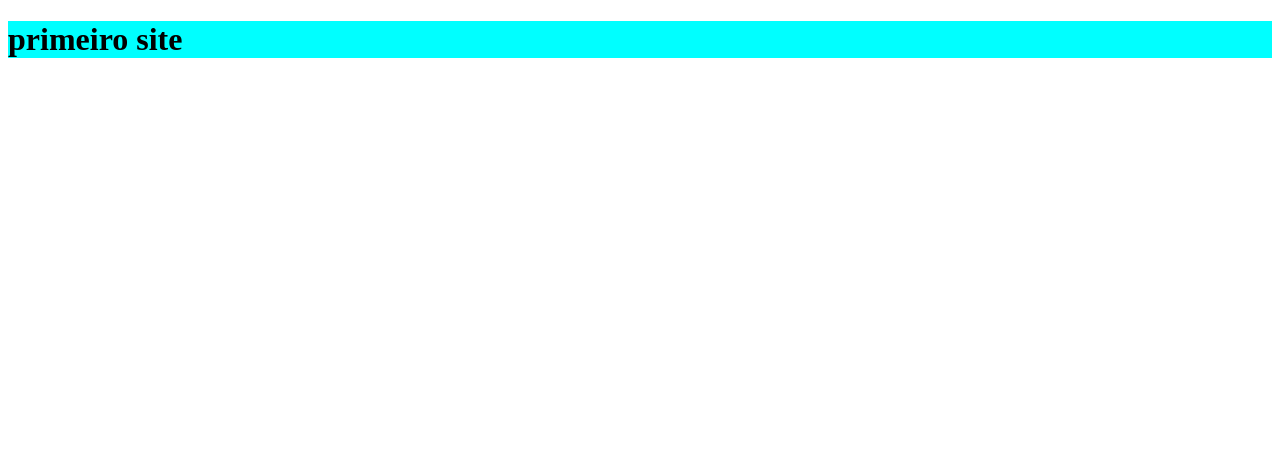
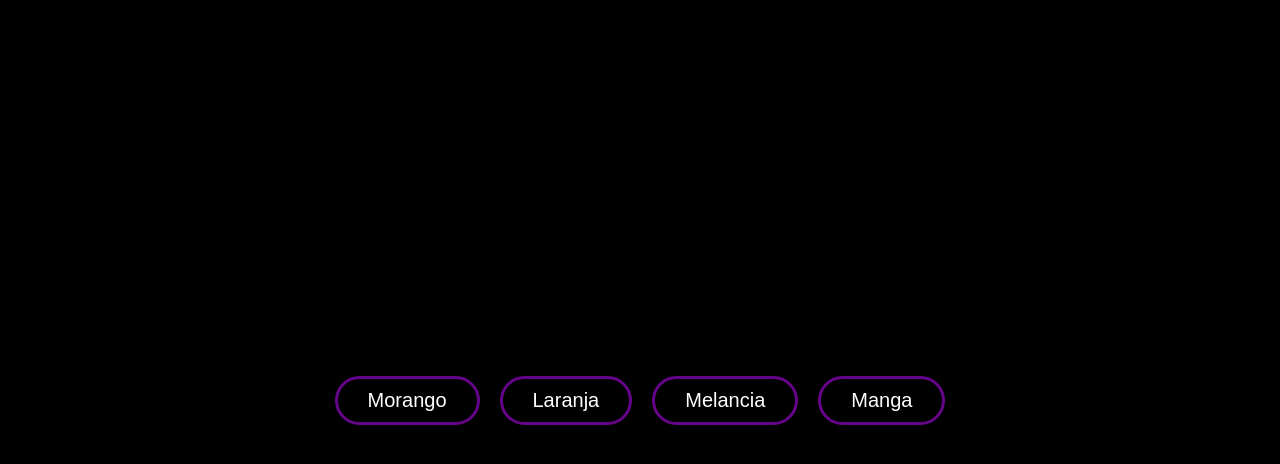
Before and after one commit to mar1alaura/sala04tds, a plain HTML site: page sala04tds/sala04tds/sala04tds/primeiro exercicio/index.html in a window 1280 px wide. Drawn offline with Linux system fonts and the light colour scheme.

Commit message:
Add files via upload

```diff
--- a/sala4tds/primeiro exercicio/index.html
+++ b/sala04tds/sala04tds/sala04tds/primeiro exercicio/index.html
@@ -7,6 +7,9 @@
     <link rel="stylesheet" href="style.css">
 </head>
 <body>
-    <h1>primeiro site</h1>
+   <button>Morango</button>
+   <button>Laranja</button>
+   <button>Melancia</button>
+   <button>Manga</button>
 </body>
 </html>
--- /dev/null
+++ b/sala04tds/sala04tds/sala04tds/primeiro exercicio/style.css
@@ -0,0 +1,34 @@
+*{
+    padding: 0;
+    margin: 0;
+    box-sizing: border-box;
+}
+
+body{
+background-color: black;
+display: flex;
+align-items: center;
+justify-content: center;
+height: 100vh;
+gap: 20px;
+}
+
+button{
+    color: white;
+    background-color: transparent;
+    border: none;
+    border: 3px solid #650488;
+    padding: 10px 30px;
+    border-radius: 999px;
+    transition: 200ms all linear;
+    font-size: 20px;
+
+
+}
+
+button:hover{
+    cursor: pointer;
+    border: 3px solid #650488;
+    background-color: #650488;
+    box-shadow: rgb(85, 91, 255) 0px 0px 0px 3px, rgb(31, 193, 27) 0px 0px 0px 6px, rgb(255, 217, 19) 0px 0px 0px 9px, rgb(255, 156, 85) 0px 0px 0px 12px, rgb(255, 85, 85) 0px 0px 0px 15px;
+}
--- a/sala04tds/sala4tds/primeiro exercicio/style.css
+++ b/sala04tds/sala4tds/primeiro exercicio/style.css
@@ -1,29 +1,4 @@
-*{
-    padding: 0;
-    margin: 0;
-    box-sizing: border-box;
+h1{
+    color:black;
+    background-color: aqua;
 }
-
-body{
-background-color: black;
-display: flex;
-align-items: center;
-justify-content: center;
-height: 100vh;
-gap: 20px;
-}
-
-button{
-    color: aquamarine;
-    background-color: black;
-    border: none;
-    padding: 10px;
-    border-radius: 999px;
-
-
-}
-
-button:hover{
-    cursor: pointer;
-    background-color: rgb(241, 241, 241);
-}
```
Also changed, not shown: 1 other file.
